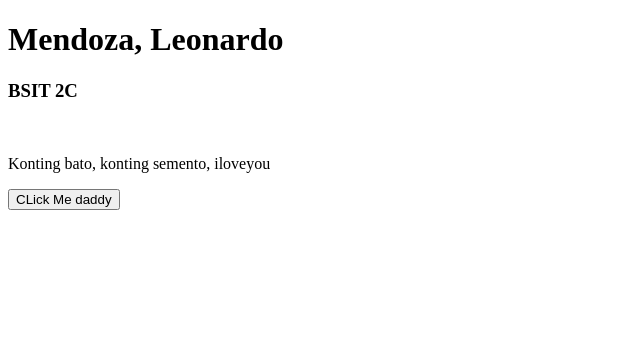
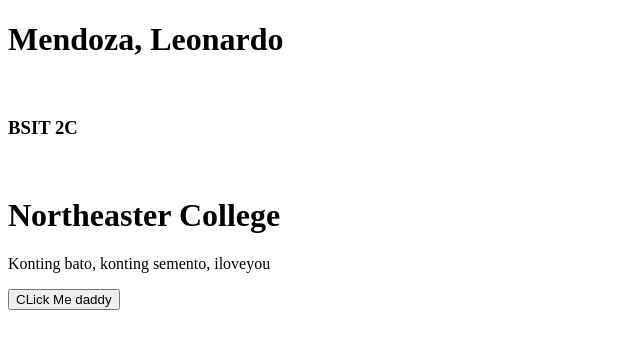
Before and after one commit to Leoonaaaaaaa/Demo-mendoza, a plain HTML site: page index.html in a window 1280 px wide. Shown: the whole page, without its empty margins (0-640 px from the left). Drawn offline with Linux system fonts and the light colour scheme.

Commit message:
From Git

```diff
--- a/index.html
+++ b/index.html
@@ -7,7 +7,9 @@
 </head>
 <body>
     <h1>Mendoza, Leonardo</h1>
+    <br />
     <h3>BSIT 2C</h3><br>
+    <h1>Northeaster College</h1>
     <p>
         Konting bato, konting semento, iloveyou
     </p>
```
